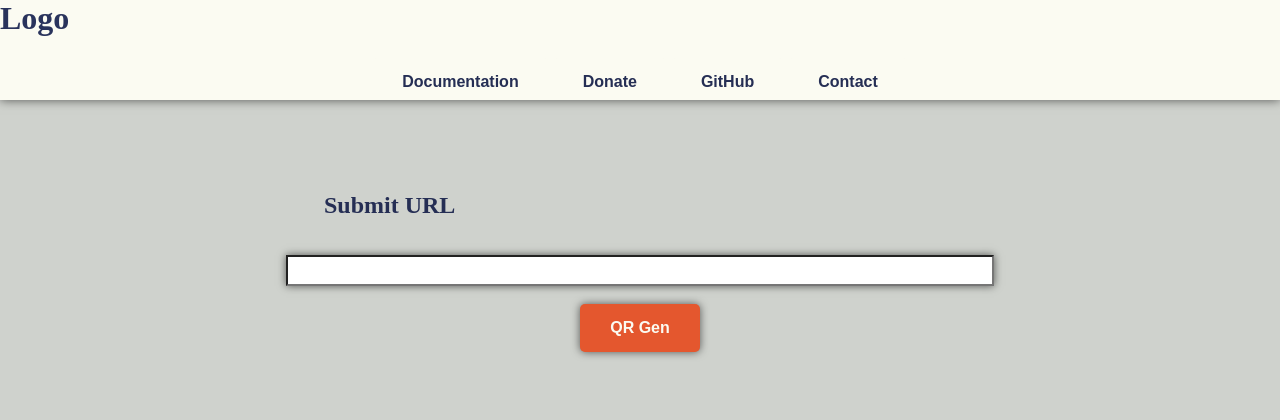
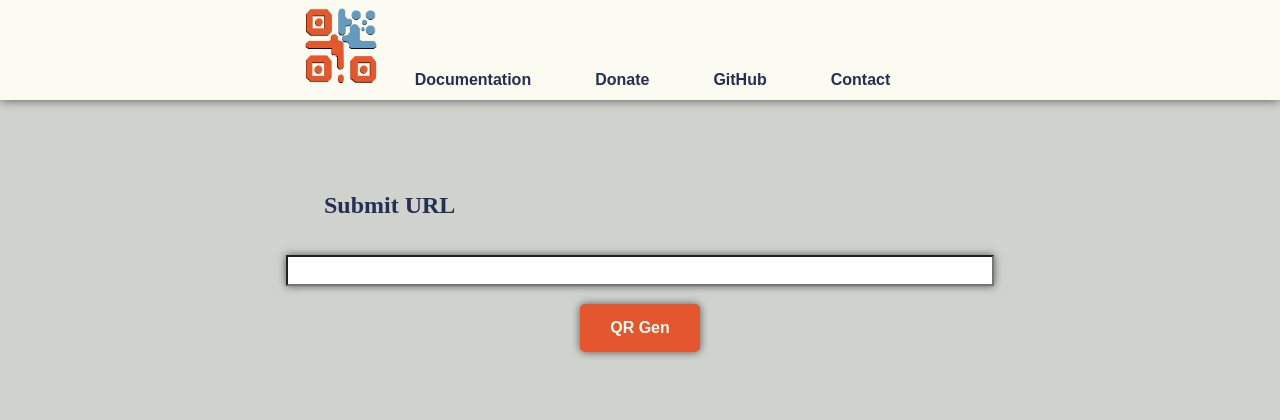
Before and after one commit to ailsonguedes/QR-Generator-, a Flask app: page / in a window 1280 px wide. Shown: the top 420 px of the page. Run offline with Flask 3, Linux system fonts and the light colour scheme.

Commit message:
New Commit: Logo in webpage

```diff
--- a/static/css/style.css
+++ b/static/css/style.css
@@ -28,10 +28,10 @@ body {
   background-color: #CFD2CD;
 }
 
-h1{
+img{
   text-align: left;
-  margin-top: 0px;
-  color: #29335C;
+  margin-top: 5px;
+  margin-left: 5px;
 }
 
 .divDocAll{
@@ -60,6 +60,8 @@ h1{
 
 .buttonsHeaderF1{
     margin-bottom: 50%;
+    margin-right: 15%;
+    margin-left: 10%;
     text-align: center;
 }
 
--- a/templates/model-header.html
+++ b/templates/model-header.html
@@ -2,8 +2,7 @@
 
 <div class="header-div">
     <form class="buttonsHeaderF1" action="/" method="GET">
-
-        <h1>Logo</h1>
+        <img src="{{ url_for('static', filename='img/logo.png') }}" alt="qrlogo" style="width:80px;height:80px;">
         <button class="buttonHeader1" type="button" onClick="window.location.href='{{ url_for( 'docs') }}';">Documentation</button>
         <button class="buttonHeader2" type="button">Donate</button>
         <button class="buttonHeader4" type="button" onclick="window.location.href='{{ url_for( 'gitPage') }}';">GitHub</button>
```
Also changed, not shown: static/img/logo.png (added).
